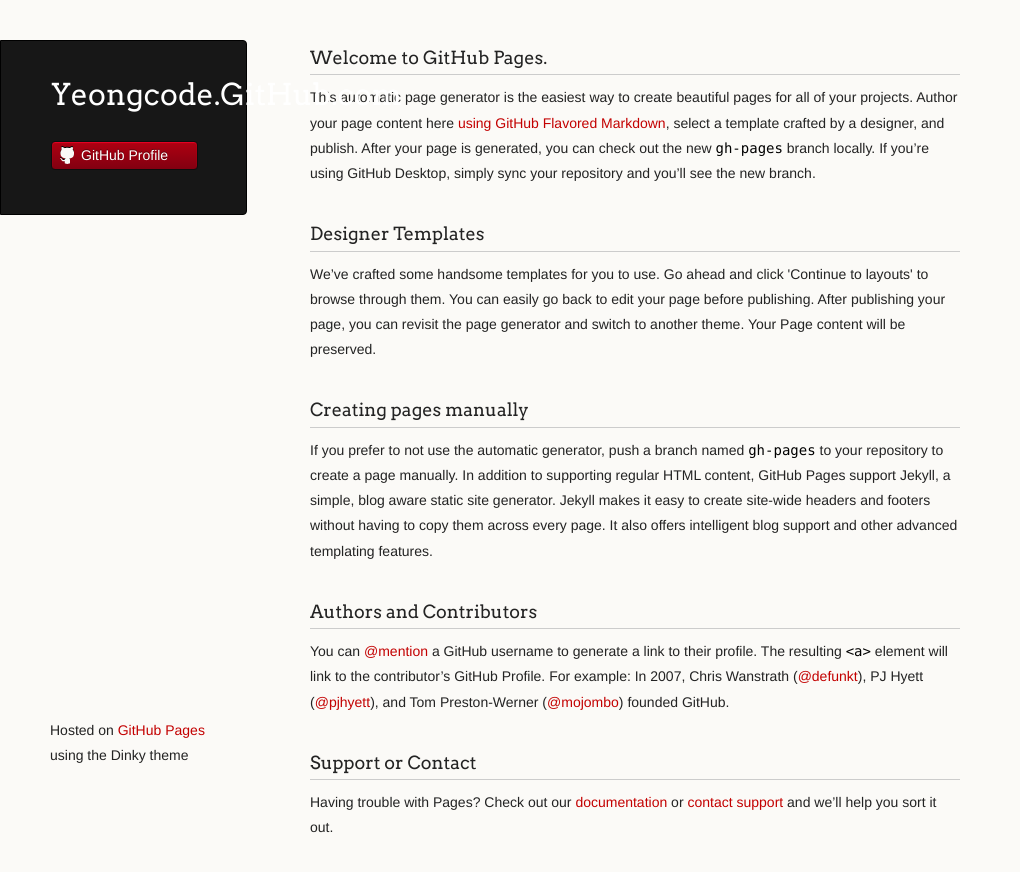
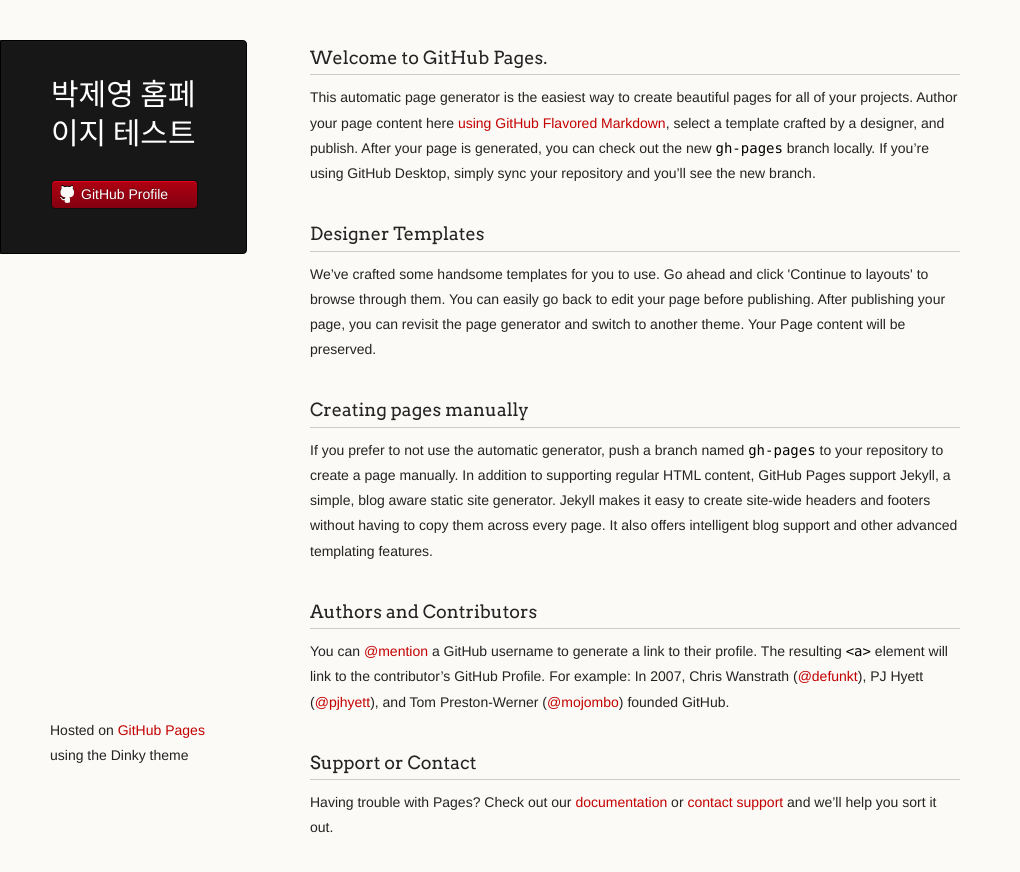
Before and after one commit to yeongcode/yeongcode.github.com, a plain HTML site: page index.html in a window 1280 px wide. Shown: the whole page, without its empty margins (0-1020 px from the left). Drawn offline with Linux system fonts and the light colour scheme.

Commit message:
Update index.html

```diff
--- a/index.html
+++ b/index.html
@@ -16,7 +16,7 @@
   <body>
     <div class="wrapper">
       <header>
-        <h1 class="header">Yeongcode.GitHub.com</h1>
+        <h1 class="header">박제영 홈페이지 테스트</h1>
         <p class="header"></p>
 
 
```
